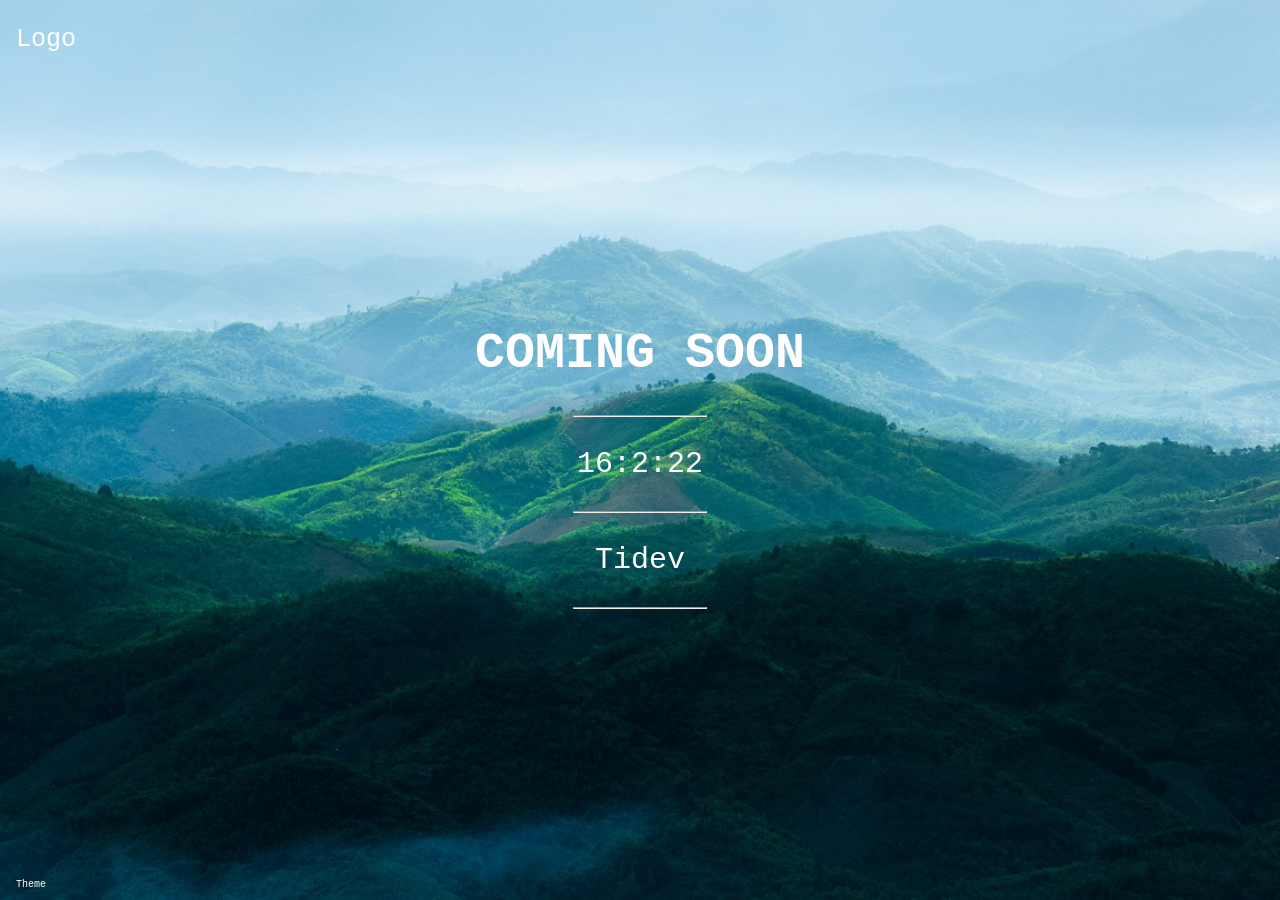
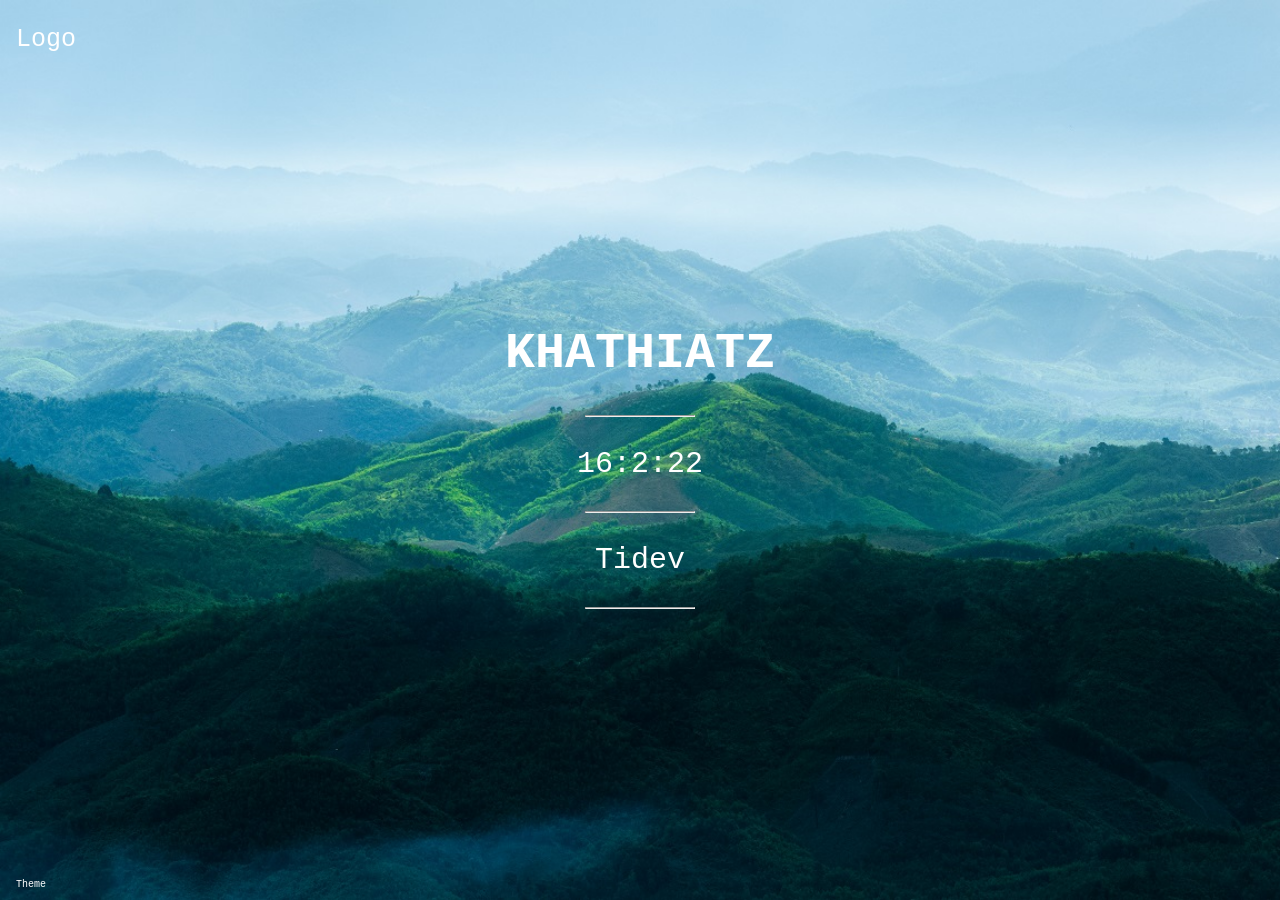
Before and after one commit to khathiatz/khathiatz.github.io, a Jekyll site: the page index.html, which Jekyll copies as it is, in a window 1280 px wide. Built offline with Jekyll 4.4.1, drawn with Linux system fonts in a browser that asks for light colours.

Commit message:
Update index.html

```diff
--- a/index.html
+++ b/index.html
@@ -74,7 +74,7 @@ a:active {
     <p>Logo</p>
   </div>
   <div class="middle">
-    <h1>COMING SOON</h1>
+    <h1>KHATHIATZ</h1>
     <!--
     <hr>
     <p id="clock_countdown" style="font-size:30px"></p>
```
